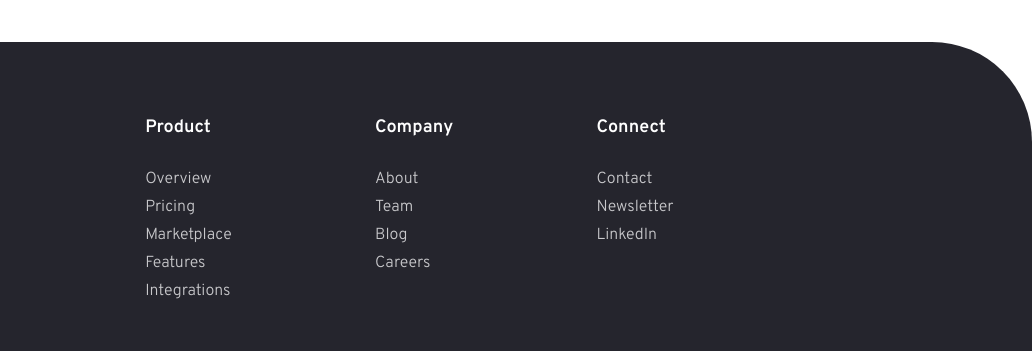
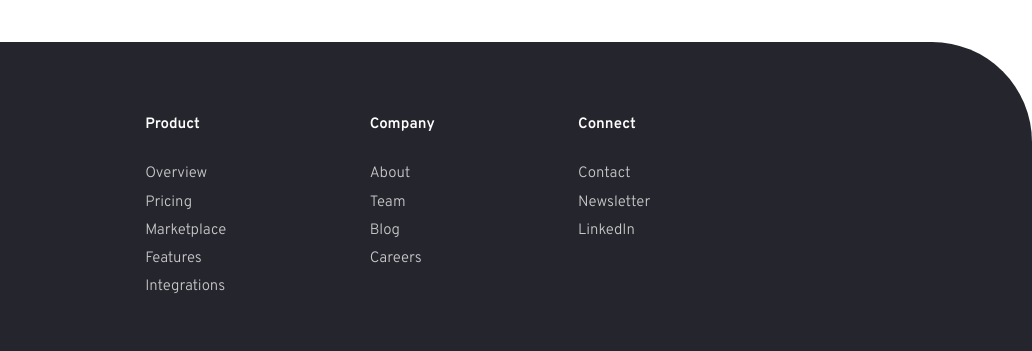
Before and after one commit to DocForLoop/blogr-landing-page, a website built with Vite: page index.html in a window 1280 px wide. Shown: the part 2979-3330 px from the top of the page, 248-1280 px from the left. Built offline with nearby package versions, Linux system fonts and the light colour scheme.

Commit message:
Fix desktop footer font size

```diff
--- a/src/scss/components/_breakpoints.scss
+++ b/src/scss/components/_breakpoints.scss
@@ -266,6 +266,14 @@
             flex-direction: row;
             column-gap: fluid(132, 184, 1200, 1440);
         }
+
+        &__heading {
+            font-size: var(--fs-links);
+        }
+
+        &__link {
+            font-size: var(--fs-links);
+        }
     }
 }
 
```
